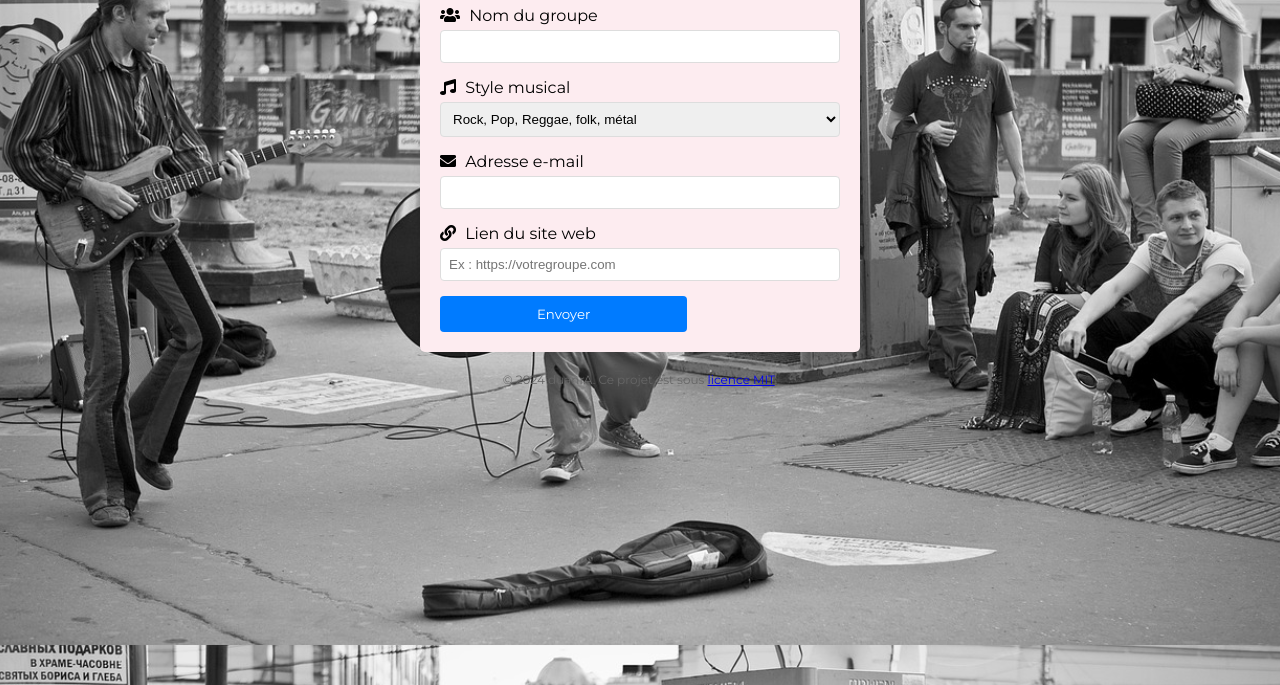
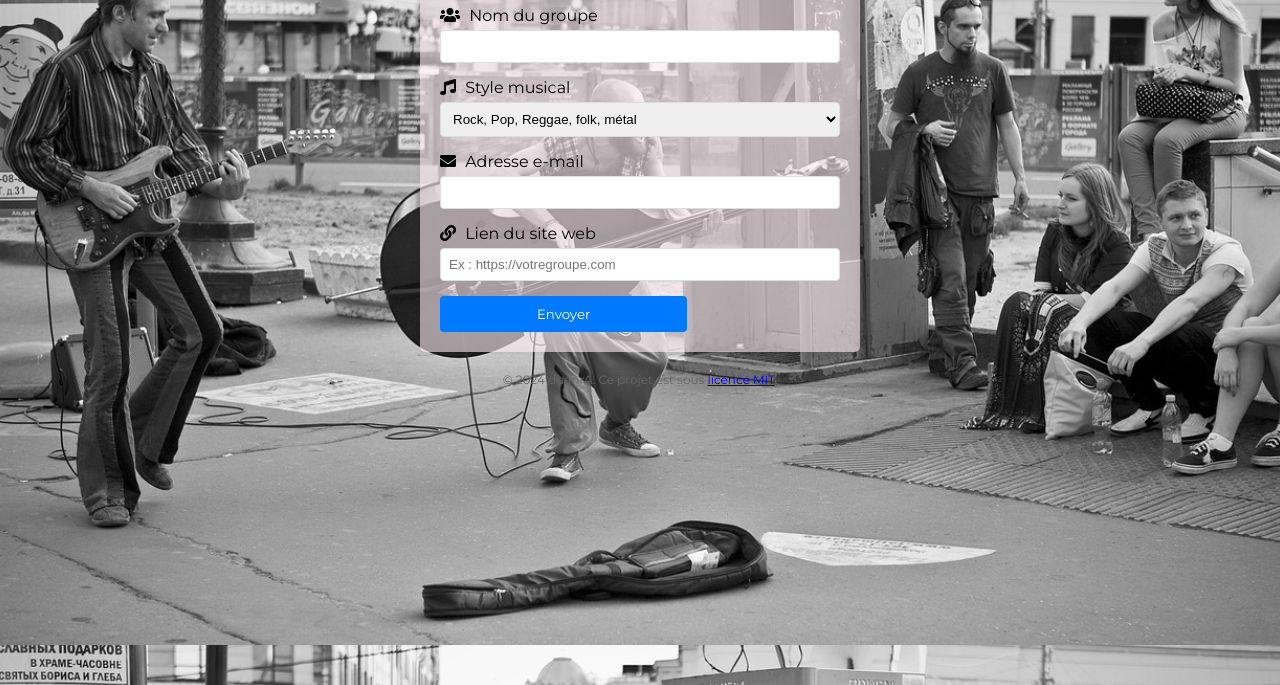
Before and after one commit to arnaudbonnafoux/formulaire_1, a plain HTML site: page index.html in a window 1280 px wide. Shown: the part 155-840 px from the top of the page. Drawn offline with Linux system fonts and the light colour scheme.

Commit message:
modif_form

```diff
--- a/index.html
+++ b/index.html
@@ -33,7 +33,8 @@
         }
 
         form {
-            background: #FDECF0;
+            background: rgba(253, 236, 240, 0.6); /* Fond semi-transparent */
+            /*background: #FDECF0;*/
             padding: 20px;
             border-radius: 5px;
             box-shadow: 0 0 10px rgba(0, 0, 0, 0.1);
```
